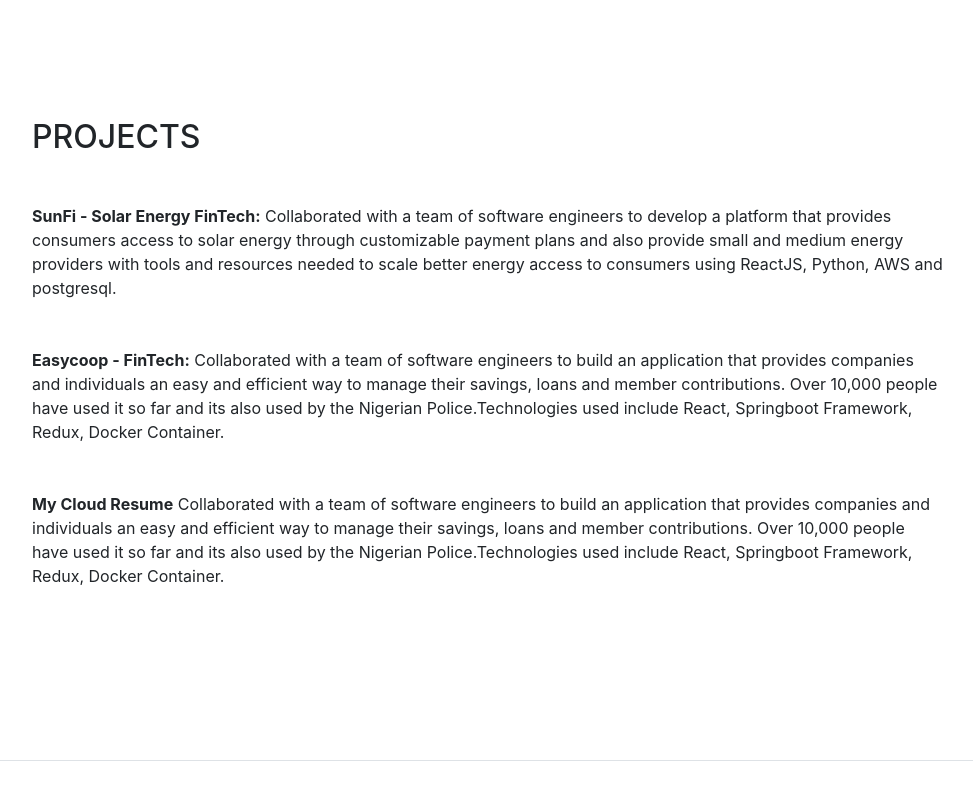
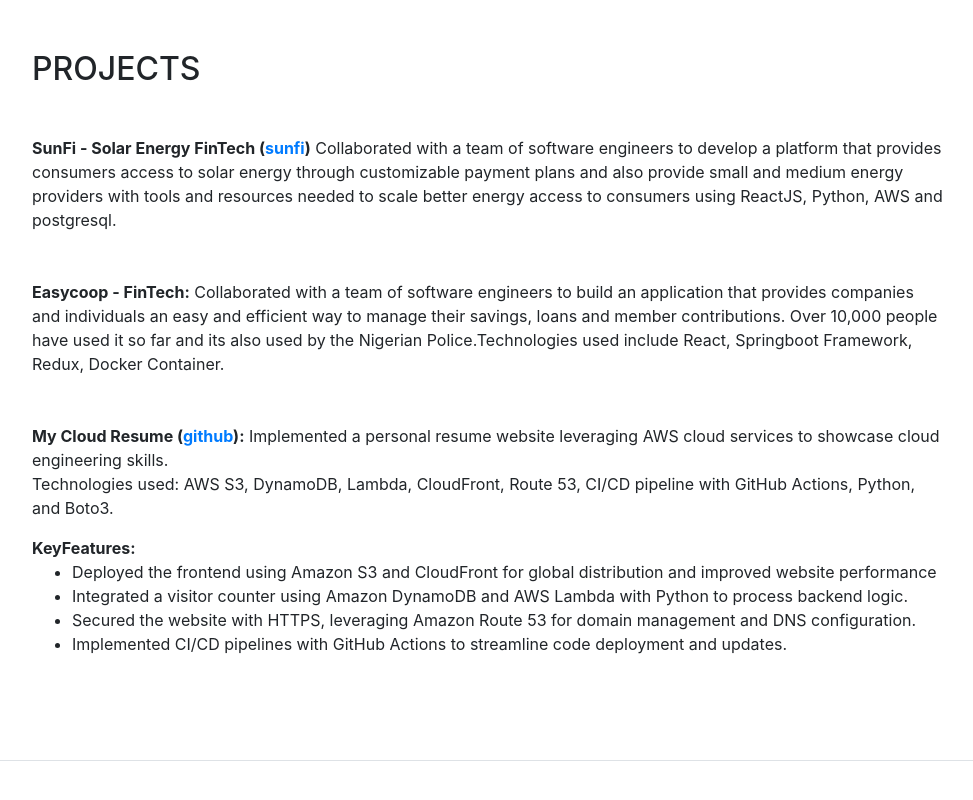
Before and after one commit to vikyij/victoria-cloud-resume, a website with bundled scripts: page index.html in a window 1280 px wide. Shown: the part 4240-5040 px from the top of the page, without its empty margins (288-1261 px from the left). Built offline with nearby package versions, Linux system fonts and the light colour scheme; no server answers; a web font is replaced by a local one.

Commit message:
update cloud project

```diff
--- a/index.html
+++ b/index.html
@@ -381,12 +381,18 @@
         <div class="my-auto">
           <h2 class="mb-5">Projects</h2>
           <p class="mb-5">
-            <strong>SunFi - Solar Energy FinTech:</strong> Collaborated with a
-            team of software engineers to develop a platform that provides
-            consumers access to solar energy through customizable payment plans
-            and also provide small and medium energy providers with tools and
-            resources needed to scale better energy access to consumers using
-            ReactJS, Python, AWS and postgresql.
+            <strong
+              >SunFi - Solar Energy FinTech (<a
+                href="https://www.sunfi.co/"
+                target="_blank"
+                >sunfi</a
+              >)</strong
+            >
+            Collaborated with a team of software engineers to develop a platform
+            that provides consumers access to solar energy through customizable
+            payment plans and also provide small and medium energy providers
+            with tools and resources needed to scale better energy access to
+            consumers using ReactJS, Python, AWS and postgresql.
           </p>
 
           <p class="mb-5">
@@ -398,14 +404,40 @@
             include React, Springboot Framework, Redux, Docker Container.
           </p>
 
-          <p>
-            <strong>My Cloud Resume</strong> Collaborated with a team of
-            software engineers to build an application that provides companies
-            and individuals an easy and efficient way to manage their savings,
-            loans and member contributions. Over 10,000 people have used it so
-            far and its also used by the Nigerian Police.Technologies used
-            include React, Springboot Framework, Redux, Docker Container.
-          </p>
+          <div>
+            <strong
+              >My Cloud Resume (<a
+                href="https://github.com/vikyij/victoria-cloud-resume"
+                target="_blank"
+                >github</a
+              >):</strong
+            >
+            Implemented a personal resume website leveraging AWS cloud services
+            to showcase cloud engineering skills.
+            <p>
+              Technologies used: AWS S3, DynamoDB, Lambda, CloudFront, Route 53,
+              CI/CD pipeline with GitHub Actions, Python, and Boto3.
+            </p>
+            <strong>KeyFeatures:</strong>
+            <ul>
+              <li>
+                Deployed the frontend using Amazon S3 and CloudFront for global
+                distribution and improved website performance
+              </li>
+              <li>
+                Integrated a visitor counter using Amazon DynamoDB and AWS
+                Lambda with Python to process backend logic.
+              </li>
+              <li>
+                Secured the website with HTTPS, leveraging Amazon Route 53 for
+                domain management and DNS configuration.
+              </li>
+              <li>
+                Implemented CI/CD pipelines with GitHub Actions to streamline
+                code deployment and updates.
+              </li>
+            </ul>
+          </div>
         </div>
       </section>
 
```
